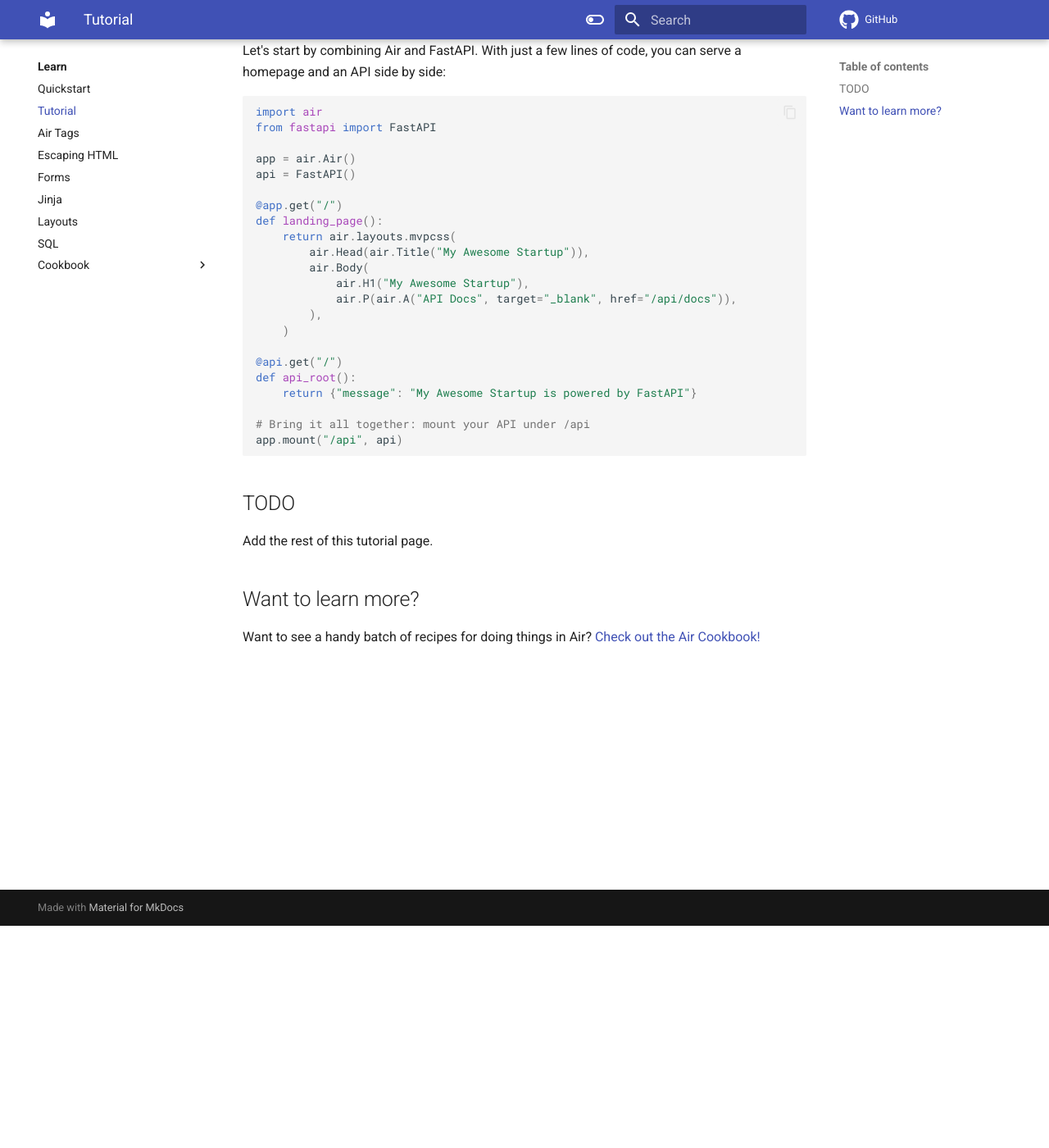
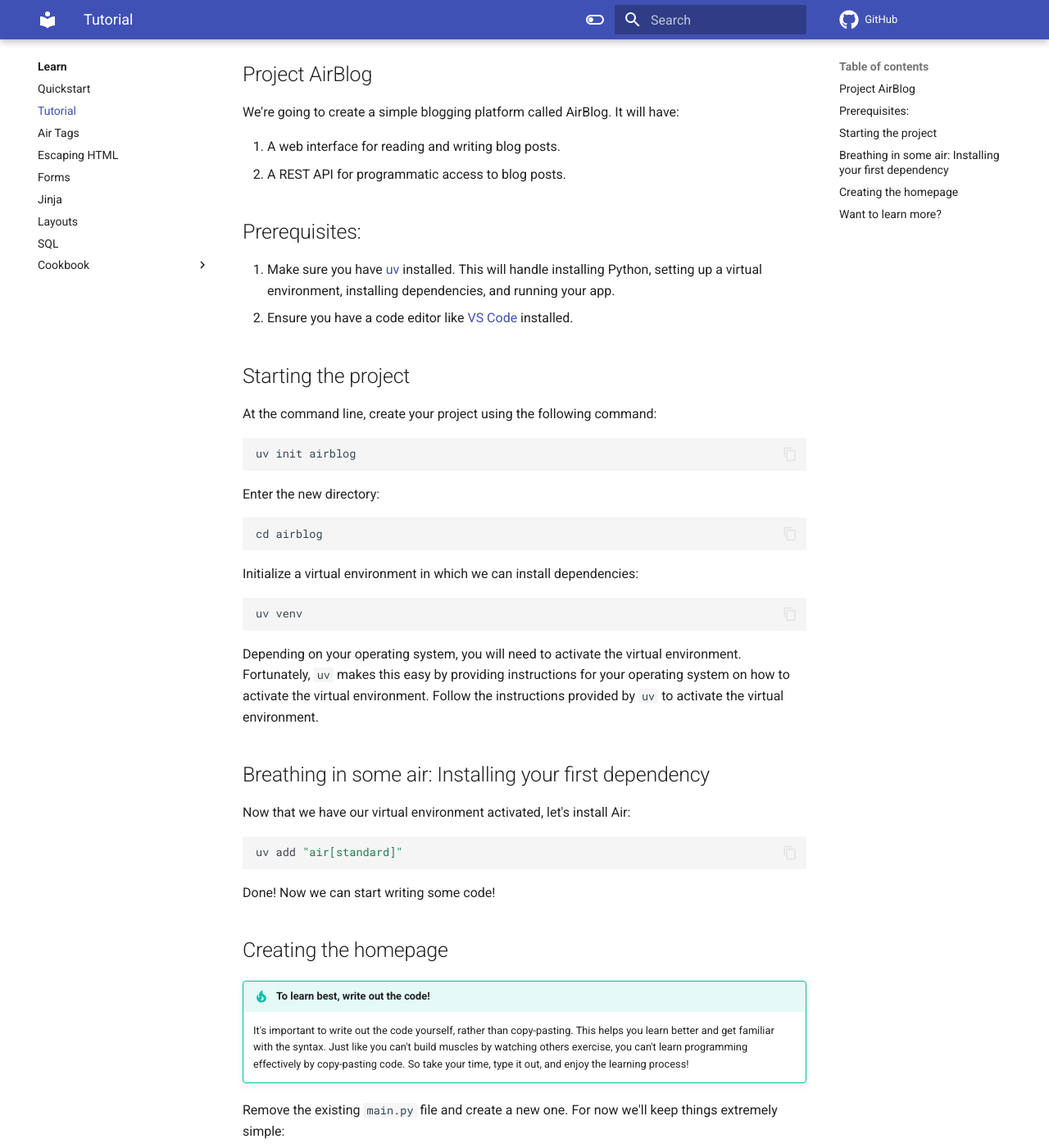
Before and after one commit to feldroy/air, an MkDocs documentation site: the page built from docs/learn/tutorial.md, in a window 1280 px wide and 1400 px high, scrolled down 271 px. Shown: the whole window at 82% size. Built offline with MkDocs 1.6.1 and Material for MkDocs 9.7.7, drawn with Linux system fonts in a browser that asks for light colours; comment, search, counter and statistics services are not loaded; some of the changed text lies outside the part shown.

Commit message:
Start on the AirBlog tutorial
Co-Authored-By: Audrey M. Roy Greenfeld <audrey@feldroy.com>

````diff
--- a/docs/learn/tutorial.md
+++ b/docs/learn/tutorial.md
@@ -2,38 +2,88 @@
 
 Welcome! If you're looking to build a modern web app that combines beautiful HTML pages with a powerful REST API, you're in the right place. Air is a friendly layer over FastAPI, making it easy to create both interactive sites and robust APIs—all in one seamless app.
 
-Let's start by combining Air and FastAPI. With just a few lines of code, you can serve a homepage and an API side by side:
+## Project AirBlog
 
-```python
+We're going to create a simple blogging platform called AirBlog. It will have:
+
+1. A web interface for reading and writing blog posts.
+2. A REST API for programmatic access to blog posts.
+
+## Prerequisites:
+
+1. Make sure you have [uv](https://docs.astral.sh/uv/getting-started/installation/#installing-uv) installed. This will handle installing Python, setting up a virtual environment, installing dependencies, and running your app.
+2. Ensure you have a code editor like [VS Code](https://code.visualstudio.com/) installed.
+
+## Starting the project
+
+At the command line, create your project using the following command:
+
+```bash
+uv init airblog
+```
+
+Enter the new directory:
+
+```bashbash
+cd airblog
+```
+
+Initialize a virtual environment in which we can install dependencies:
+
+```bash
+uv venv
+```
+
+Depending on your operating system, you will need to activate the virtual environment. Fortunately, `uv` makes this easy by providing instructions for your operating system on how to activate the virtual environment. Follow the instructions provided by `uv` to activate the virtual environment.
+
+## Breathing in some air: Installing your first dependency
+
+Now that we have our virtual environment activated, let's install Air:
+
+```bash
+uv add "air[standard]"
+```
+
+Done! Now we can start writing some code!
+
+
+## Creating the homepage
+
+!!! tip "To learn best, write out the code!"
+
+    It's important to write out the code yourself, rather than copy-pasting. This helps you learn better and get familiar with the syntax. Just like you can't build muscles by watching others exercise, you can't learn programming effectively by copy-pasting code. So take your time, type it out, and enjoy the learning process!
+
+Remove the existing `main.py` file and create a new one. For now we'll keep things extremely simple:
+
+```python title="main.py"
 import air
-from fastapi import FastAPI
 
 app = air.Air()
-api = FastAPI()
 
-@app.get("/")
-def landing_page():
+@app.page
+def index():
+    title = "AirBlog!"
     return air.layouts.mvpcss(
-        air.Head(air.Title("My Awesome Startup")),
+        air.Head(air.Title(title)),
         air.Body(
-            air.H1("My Awesome Startup"),
-            air.P(air.A("API Docs", target="_blank", href="/api/docs")),
+            air.H1(title),
+            air.P("Your go-to platform for blogging with Air."),
         ),
     )
-
-@api.get("/")
-def api_root():
-    return {"message": "My Awesome Startup is powered by FastAPI"}
-
-# Bring it all together: mount your API under /api
-app.mount("/api", api)
 ```
 
-## TODO
+Let's see what this looks like. Run the following command to start the development server:
 
-Add the rest of this tutorial page.
+```bash
+fastapi dev
+```
 
+Open your page by clicking this link: <a href="http://localhost:8000/" target="_blank">http://localhost:8000/</a>
+
+!!! question "Why are we using fastapi to start Air?"
+
+    Air is built on top of FastAPI, so we use the `fastapi` command to run our Air application. This allows us to leverage FastAPI's powerful features while enjoying the simplicity and elegance of Air for building our web pages.
 
 ## Want to learn more?
 
-Want to see a handy batch of recipes for doing things in Air? [Check out the Air Cookbook!](cookbook/index.md)
+TODO
````
Also changed, not shown: docs/learn/quickstart.md (+32 -1 lines).
